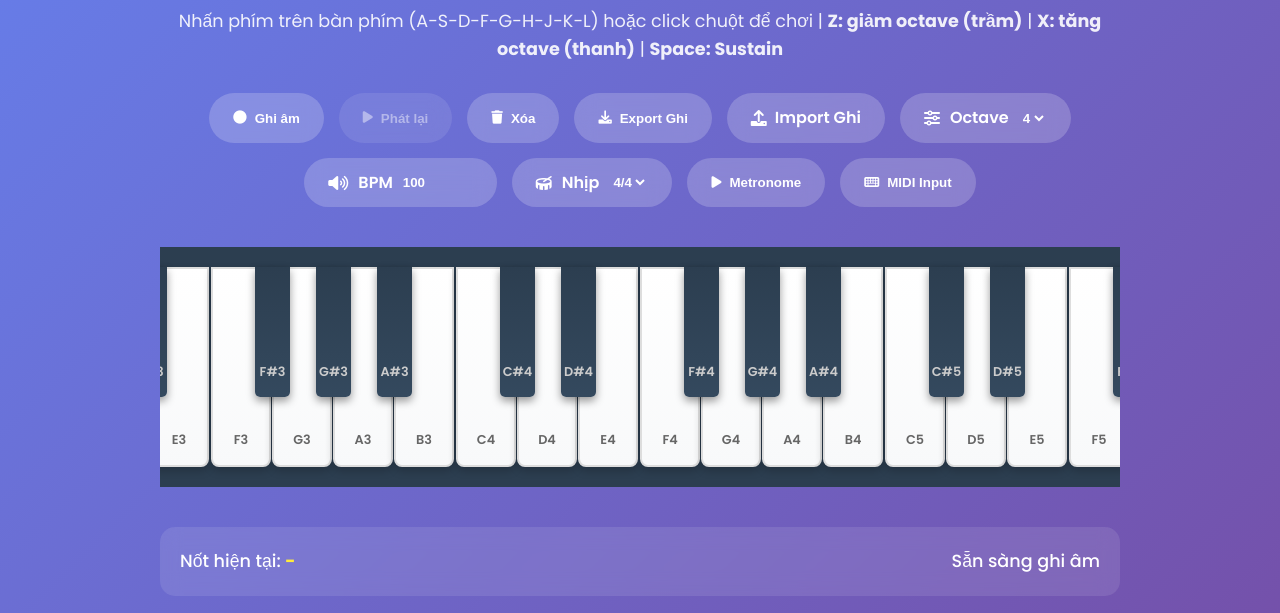
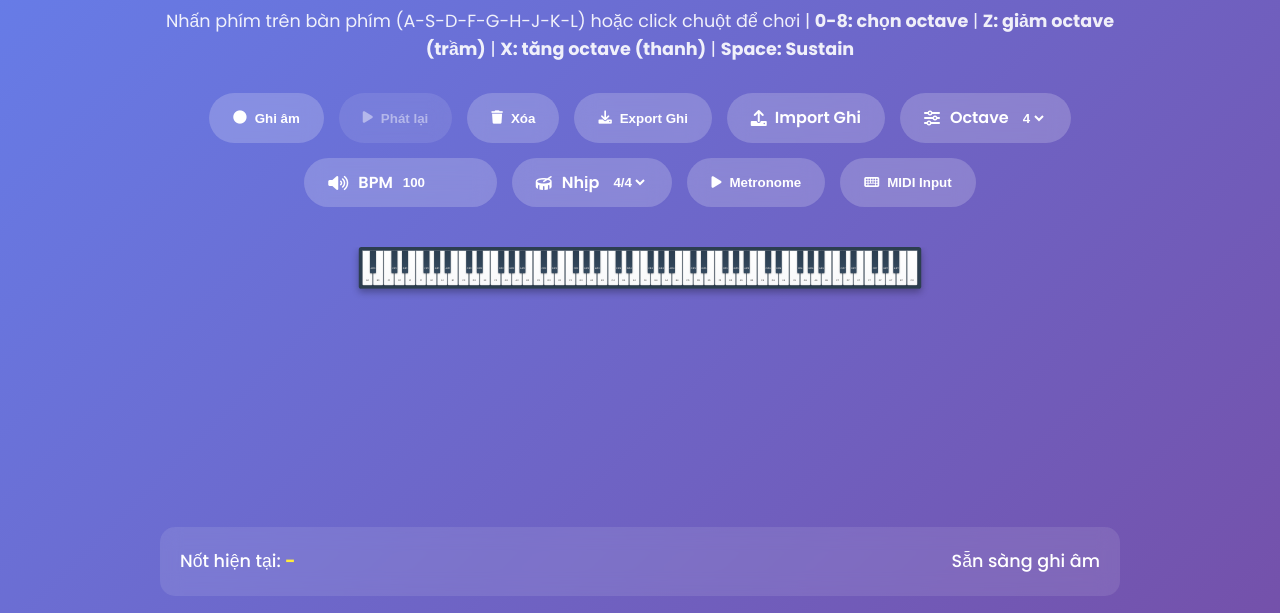
Before and after one commit to AnhBoHelloTeam/PianoTutorial, a plain HTML site: page pages/piano.html in a window 1280 px wide. Shown: the part 177-790 px from the top of the page. Drawn offline with Linux system fonts and the light colour scheme.

Commit message:
feat: full-screen piano with auto-scaling and number keys for octave
- Auto-scale piano to fit screen width (no horizontal scroll)
- Add number keys (0-8) to directly select octave
- Keep Z/X for increment/decrement octave
- Update UI instructions with new hotkeys

```diff
--- a/css/styles.css
+++ b/css/styles.css
@@ -469,6 +469,8 @@ body {
     display: flex;
     justify-content: center;
     margin-bottom: 40px;
+    width: 100%;
+    overflow: hidden;
 }
 
 .piano {
@@ -478,6 +480,9 @@ body {
     padding: 20px;
     border-radius: 15px;
     box-shadow: 0 20px 40px rgba(0, 0, 0, 0.3);
+    transform-origin: center top;
+    transition: transform 0.3s ease;
+    margin: 0 auto;
 }
 
 .key {
@@ -489,6 +494,7 @@ body {
     align-items: flex-end;
     justify-content: center;
     padding-bottom: 15px;
+    flex-shrink: 0;
 }
 
 .white-key {
--- a/js/piano.js
+++ b/js/piano.js
@@ -48,7 +48,28 @@ class PianoRecorder {
     init() {
         this.setupEventListeners();
         this.updateUI();
+        this.scalePianoToFit();
+        window.addEventListener('resize', () => this.scalePianoToFit());
         // no auto-load to avoid localStorage usage
+    }
+
+    scalePianoToFit() {
+        const pianoWrapper = document.querySelector('.piano-wrapper');
+        const piano = document.querySelector('.piano');
+        if (!pianoWrapper || !piano) return;
+
+        // Tính tổng width của 88 phím (52 phím trắng + 36 phím đen)
+        // Mỗi phím trắng ~60px, mỗi phím đen ~35px nhưng overlap
+        // Ước tính: 52 * 60 + padding = ~3120px
+        const estimatedWidth = 88 * 60; // Ước tính
+        const availableWidth = pianoWrapper.offsetWidth - 40; // Trừ padding
+
+        if (availableWidth > 0 && estimatedWidth > availableWidth) {
+            const scale = availableWidth / estimatedWidth;
+            piano.style.transform = `scale(${Math.min(1, scale)})`;
+        } else {
+            piano.style.transform = 'scale(1)';
+        }
     }
 
     setupEventListeners() {
@@ -77,18 +98,26 @@ class PianoRecorder {
             });
         }
 
-        // Hotkeys: Z/X octave, Space sustain
+        // Hotkeys: Z/X octave, 0-8 số để chọn octave, Space sustain
         document.addEventListener('keydown', (e) => {
             if (e.repeat) return;
+            // Số 0-8 để chọn octave trực tiếp
+            if (e.key >= '0' && e.key <= '8') {
+                const octave = parseInt(e.key, 10);
+                this.currentOctave = octave;
+                if (this.octaveSelect) this.octaveSelect.value = String(this.currentOctave);
+                window.PianoUtils?.showNotification?.(`Octave: ${this.currentOctave} (0-8: chọn, Z: giảm, X: tăng)`, 'success');
+                return;
+            }
             if (e.key.toLowerCase() === 'z') {
                 this.currentOctave = Math.max(0, this.currentOctave - 1);
                 if (this.octaveSelect) this.octaveSelect.value = String(this.currentOctave);
-                window.PianoUtils?.showNotification?.(`Octave: ${this.currentOctave} (Z: giảm, X: tăng)`, 'info');
+                window.PianoUtils?.showNotification?.(`Octave: ${this.currentOctave} (0-8: chọn, Z: giảm, X: tăng)`, 'info');
             }
             if (e.key.toLowerCase() === 'x') {
                 this.currentOctave = Math.min(8, this.currentOctave + 1);
                 if (this.octaveSelect) this.octaveSelect.value = String(this.currentOctave);
-                window.PianoUtils?.showNotification?.(`Octave: ${this.currentOctave} (Z: giảm, X: tăng)`, 'info');
+                window.PianoUtils?.showNotification?.(`Octave: ${this.currentOctave} (0-8: chọn, Z: giảm, X: tăng)`, 'info');
             }
             if (e.code === 'Space') {
                 e.preventDefault();
--- a/pages/piano.html
+++ b/pages/piano.html
@@ -57,7 +57,7 @@
         <div class="piano-container">
             <div class="piano-header">
                 <h1>Piano Virtual</h1>
-                <p>Nhấn phím trên bàn phím (A-S-D-F-G-H-J-K-L) hoặc click chuột để chơi | <strong>Z: giảm octave (trầm)</strong> | <strong>X: tăng octave (thanh)</strong> | <strong>Space: Sustain</strong></p>
+                <p>Nhấn phím trên bàn phím (A-S-D-F-G-H-J-K-L) hoặc click chuột để chơi | <strong>0-8: chọn octave</strong> | <strong>Z: giảm octave (trầm)</strong> | <strong>X: tăng octave (thanh)</strong> | <strong>Space: Sustain</strong></p>
                 <div class="piano-controls">
                     <button id="recordBtn" class="control-btn">
                         <i class="fas fa-circle"></i> Ghi âm
@@ -111,8 +111,8 @@
                 </div>
             </div>
 
-            <div class="piano-wrapper" style="overflow-x: auto; max-width: 100%;">
-                <div class="piano" style="min-width: max-content;">
+            <div class="piano-wrapper">
+                <div class="piano">
                     <div class="key white-key" data-note="A0"><span class="key-label">A0</span></div>
                     <div class="key black-key" data-note="A#0"><span class="key-label">A#0</span></div>
                     <div class="key white-key" data-note="B0"><span class="key-label">B0</span></div>
```
